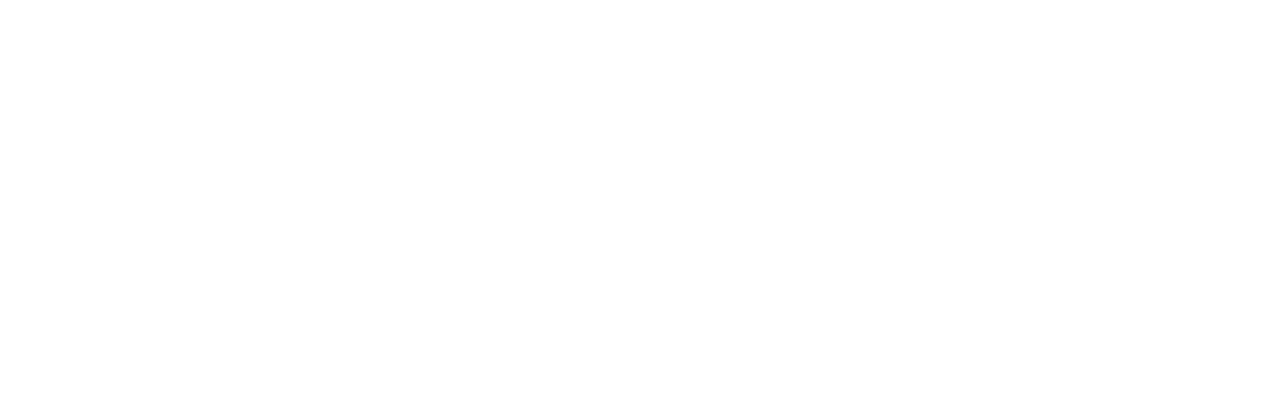
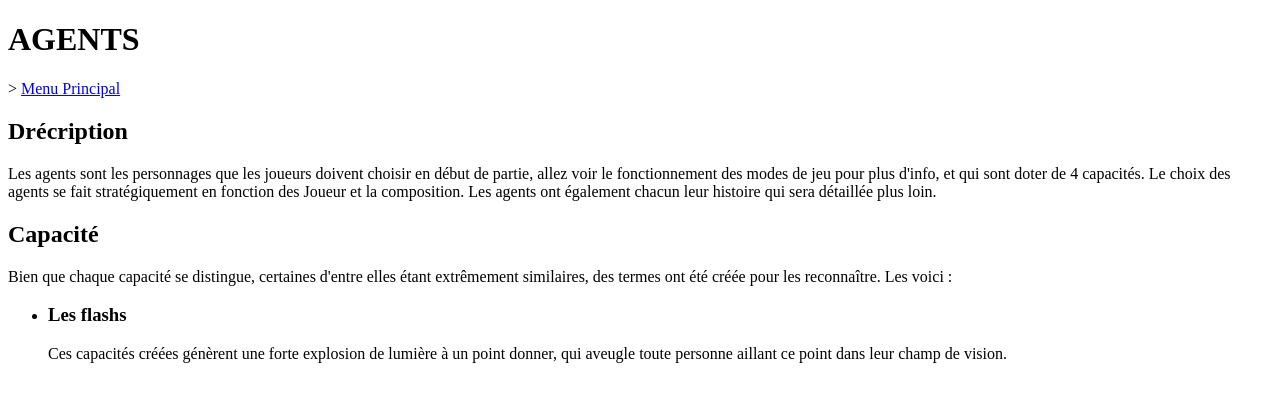
Before and after one commit to Foste380/proj_ValWeb, a plain HTML site: page Liste_Agents.html in a window 1280 px wide. Drawn offline with Linux system fonts and the light colour scheme.

Commit message:
L.A Capacité en cour + réglage de détaille

```diff
--- a/Liste_Agents.html
+++ b/Liste_Agents.html
@@ -6,3 +6,25 @@
     <title>Liste des Agents</title>
     <link href="image/icon.ico" rel="shortcut icon" type="image/png">
 </head>
+<body>
+    <div class="tete">
+        <h1>AGENTS</h1>
+        <p>> <a href="./index.html">Menu Principal</a></p>
+    </div>
+    <div class="corps">
+        <div class="Recap">
+            <h2>Drécription</h2>
+            <p>Les agents sont les personnages que les joueurs doivent choisir en début de partie, allez voir le fonctionnement des <a>modes de jeu</a> pour plus d'info, et qui sont doter de 4 capacités. Le choix des agents se fait stratégiquement en fonction des Joueur et la composition. Les agents ont également chacun leur histoire qui sera détaillée plus loin.</p>
+        </div>
+        <div class="capacité">
+            <h2>Capacité</h2>
+            <p>Bien que chaque capacité se distingue, certaines d'entre elles étant extrêmement similaires, des termes ont été créée pour les reconnaître. Les voici :</p>
+            <ul>
+                <li>
+                    <h3>Les flashs</h3>
+                    <p>Ces capacités créées génèrent une forte explosion de lumière à un point donner, qui aveugle toute personne aillant ce point dans leur champ de vision.</p>
+                </li>
+            </ul>
+        </div>
+    </div>
+</body>
--- a/style/index.css
+++ b/style/index.css
@@ -17,7 +17,7 @@ body {
 
 h1{
     font-family: 'ValoFontTitle';
-    font-size: 80%;
+    font-size: 80px;
     margin-top: 20px;
     margin-bottom: 0px;
     color : #f97350;
@@ -42,7 +42,6 @@ li{
 .title{
     margin-left: 5px;
     display: block;
-    position: absolute;
 }
 
 .GrTtr{
```
Also changed, not shown: index.html (+1 -1 lines).
